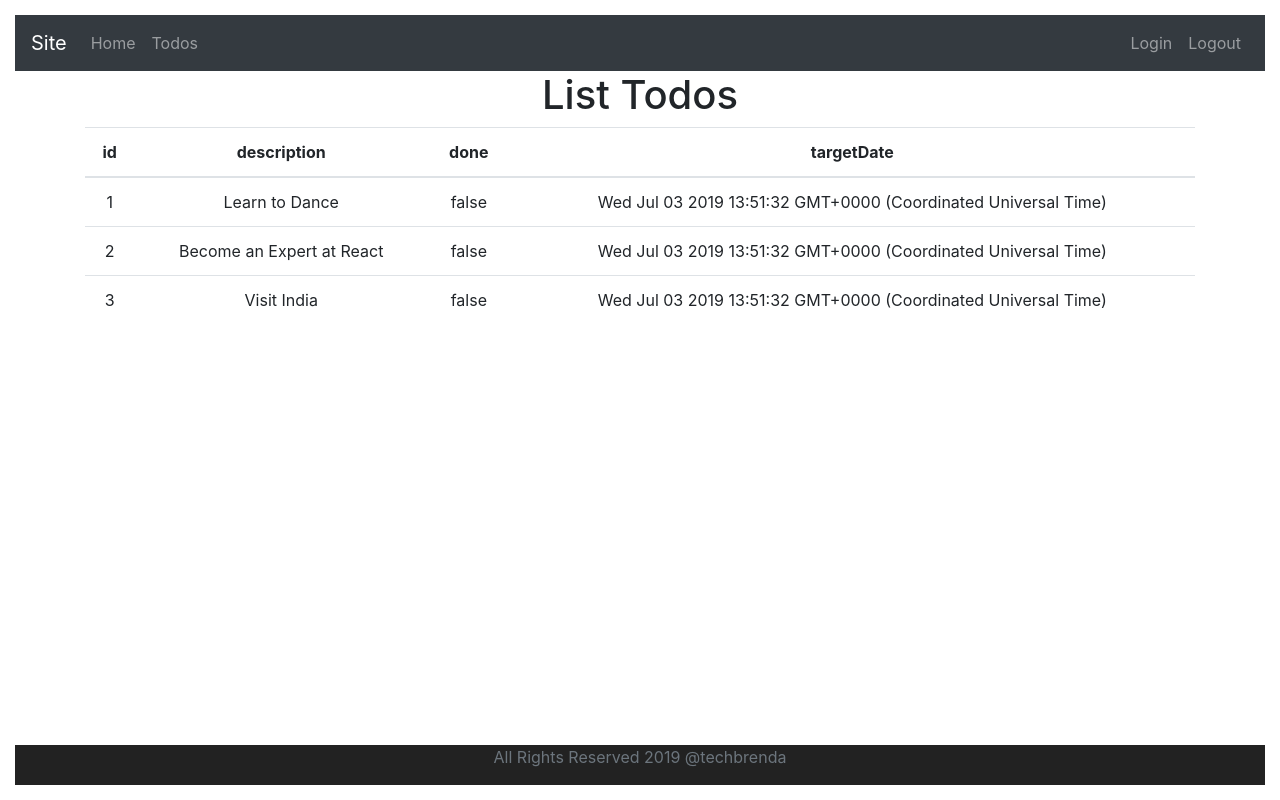
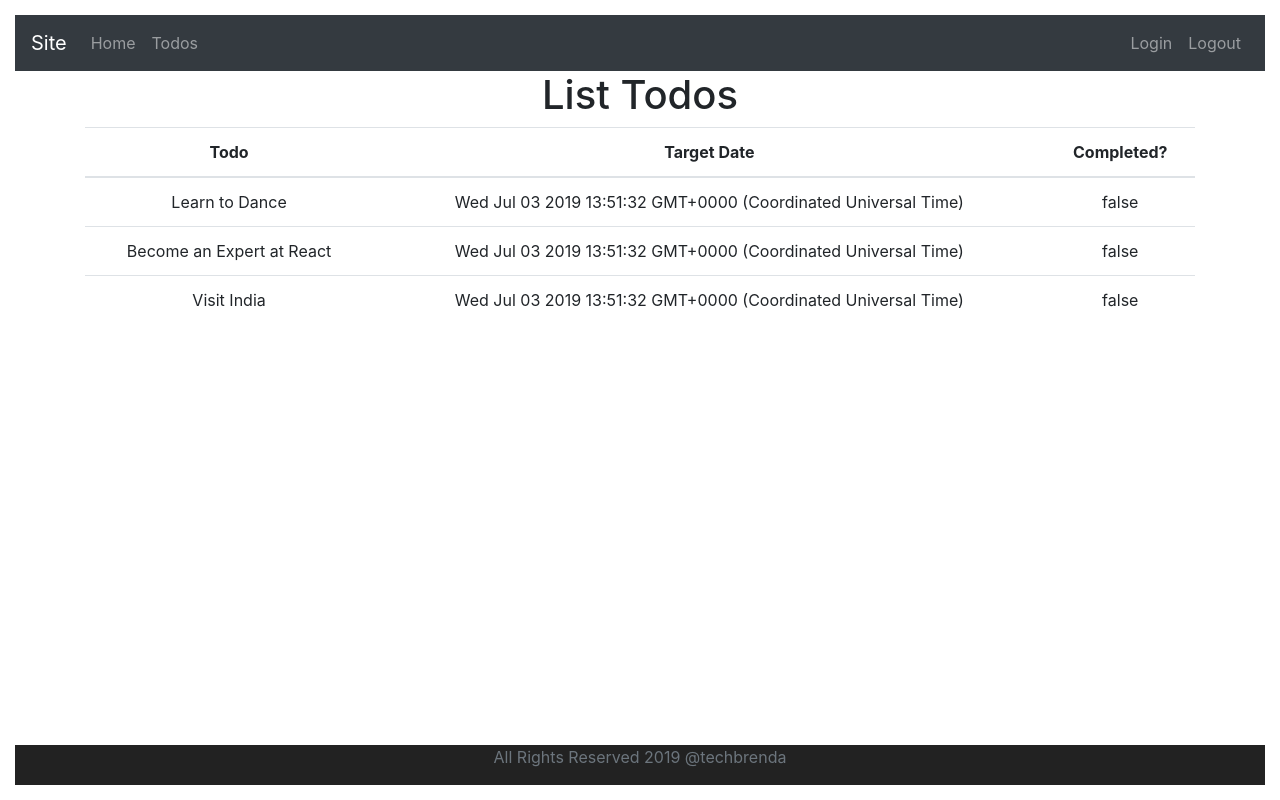
Before and after one commit to TechBrenda/todo-app, a React (Create React App) app in the folder todo-app/: page /todo in a window 1280 px wide. Built offline with nearby package versions, Linux system fonts and the light colour scheme.

Commit message:
Organize Todo table and remove ID

```diff
--- a/todo-app/src/components/todo/TodoList.js
+++ b/todo-app/src/components/todo/TodoList.js
@@ -34,19 +34,17 @@ class TodoList extends Component {
         <table className='table'>
           <thead>
             <tr>
-              <th>id</th>
-              <th>description</th>
-              <th>done</th>
-              <th>targetDate</th>
+              <th>Todo</th>
+              <th>Target Date</th>
+              <th>Completed?</th>
             </tr>
           </thead>
           <tbody>
             {this.state.todos.map(todo => (
               <tr key={todo.id}>
-                <td>{todo.id}</td>
                 <td>{todo.description}</td>
+                <td>{todo.targetDate.toString()}</td>
                 <td>{todo.done.toString()}</td>
-                <td>{todo.targetDate.toString()}</td>
               </tr>
             ))}
           </tbody>
```
